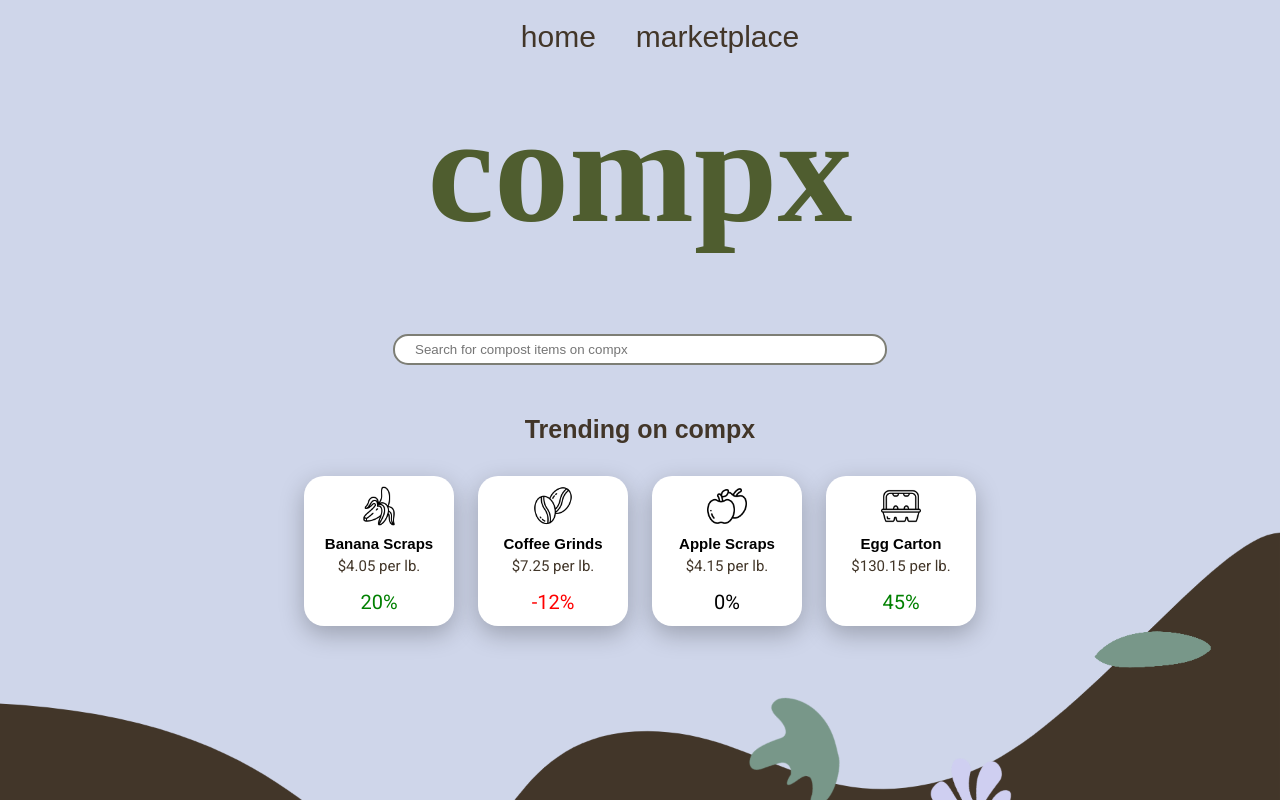
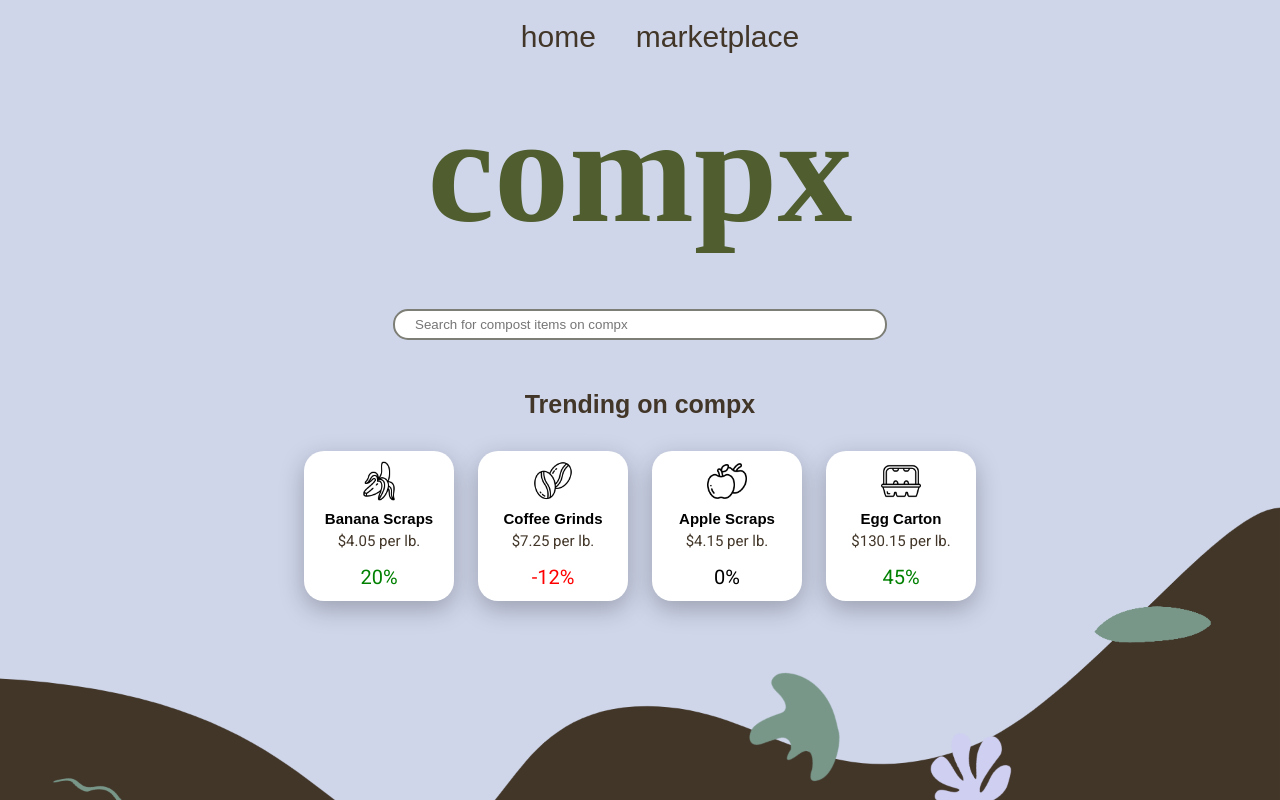
Before and after one commit to sequint/compex, an Angular app in the folder client/: page / in a window 1280 px wide. Shown: the top 800 px of the page. Built offline with nearby package versions, Linux system fonts and the light colour scheme; a web font is replaced by a local one.

Commit message:
Reduce title height on large screens

```diff
--- a/client/src/app/home-title/home-title.component.css
+++ b/client/src/app/home-title/home-title.component.css
@@ -2,7 +2,7 @@
 
 .title-container {
   background-color: #CFD6EA;
-  height: 250px;
+  height: 225px;
   text-align: center;
   padding-top: 10px;
 }
```
